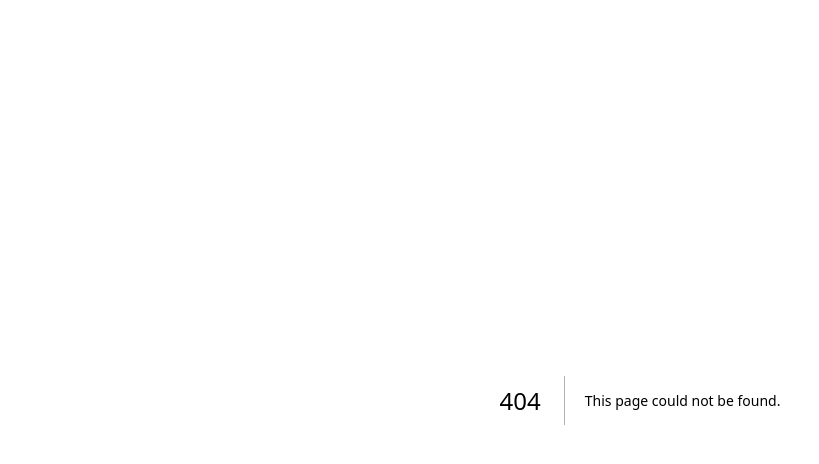
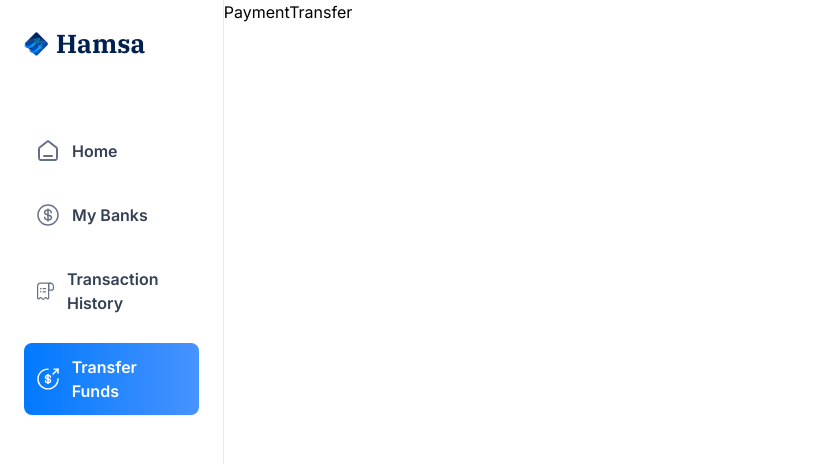
Before and after one commit to block2k/nextjs-banking-app, a Next.js app: page /payment-transfer in a window 1280 px wide. Before the commit this address had no page. Shown: the top 464 px of the page, without its empty margins (0-819 px from the left). Built offline with nearby package versions, Linux system fonts and the light colour scheme.

Commit message:
Add MyBanks, PaymentTransfer, and TransactionHistory components

```diff
--- /dev/null
+++ b/src/app/(root)/my-banks/page.tsx
@@ -0,0 +1,9 @@
+import React from 'react'
+
+const MyBanks = () => {
+  return (
+    <div>MyBanks</div>
+  )
+}
+
+export default MyBanks
--- /dev/null
+++ b/src/app/(root)/payment-transfer/page.tsx
@@ -0,0 +1,7 @@
+import React from "react";
+
+const PaymentTransfer = () => {
+  return <div>PaymentTransfer</div>;
+};
+
+export default PaymentTransfer;
--- /dev/null
+++ b/src/app/(root)/transaction-history/page.tsx
@@ -0,0 +1,9 @@
+import React from 'react'
+
+const TransactionHistory = () => {
+  return (
+    <div>TransactionHistory</div>
+  )
+}
+
+export default TransactionHistory
```
